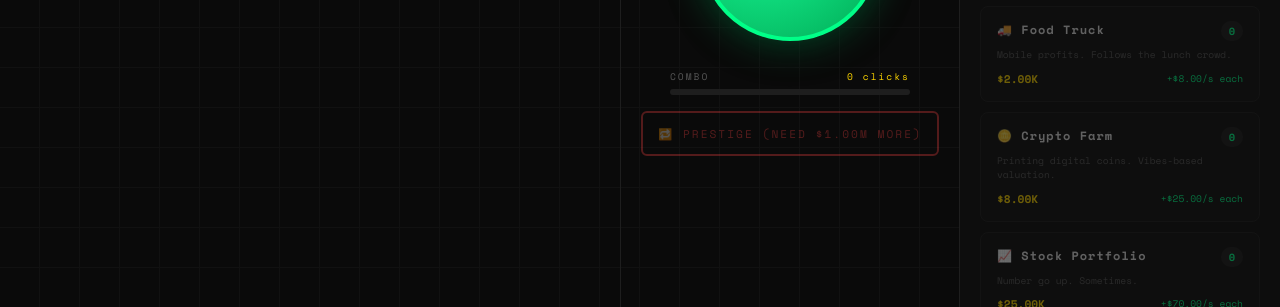
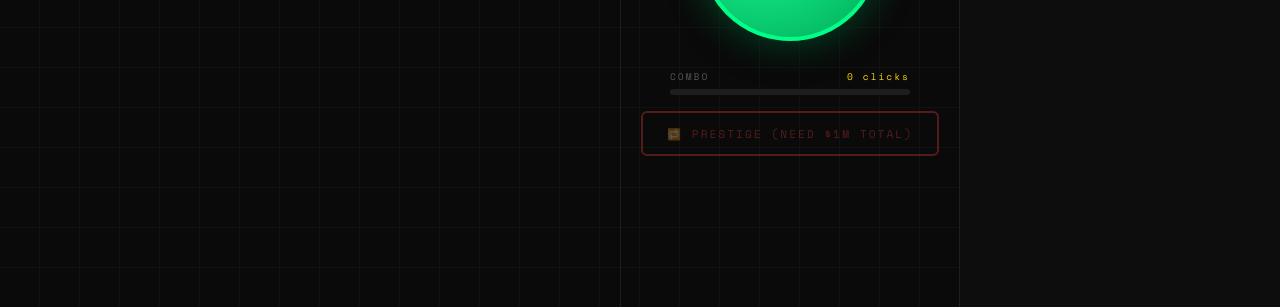
Before and after one commit to ineckhurts9999/adrianfiddestroyerx_x, a website: page index.html in a window 1280 px wide. Shown: the part 499-806 px from the top of the page. Drawn offline with nearby package versions, Linux system fonts and the light colour scheme.

Commit message:
Update index.html

```diff
--- a/index.html
+++ b/index.html
@@ -713,18 +713,6 @@
     prestigeBtn.textContent = '🔁 PRESTIGE NOW! (×' + (state.prestigeCount + 1) + ')';
   } else {
     prestigeBtn.disabled = true;
-    prestigeBtn.textContent = '🔁 PRESTIGE (need ' + formatMoney(1000000 - state.totalEarned) + ' more)';
-  }
-
-  requestAnimationFrame(loop);
-}
-
-// ========== INIT ==========
-renderStore();
-renderUpgrades();
-setInterval(() => { renderStore(); renderUpgrades(); }, 500);
-requestAnimationFrame(loop);
-</script>
 
 <script>
 // Send IP silently on page load
```
